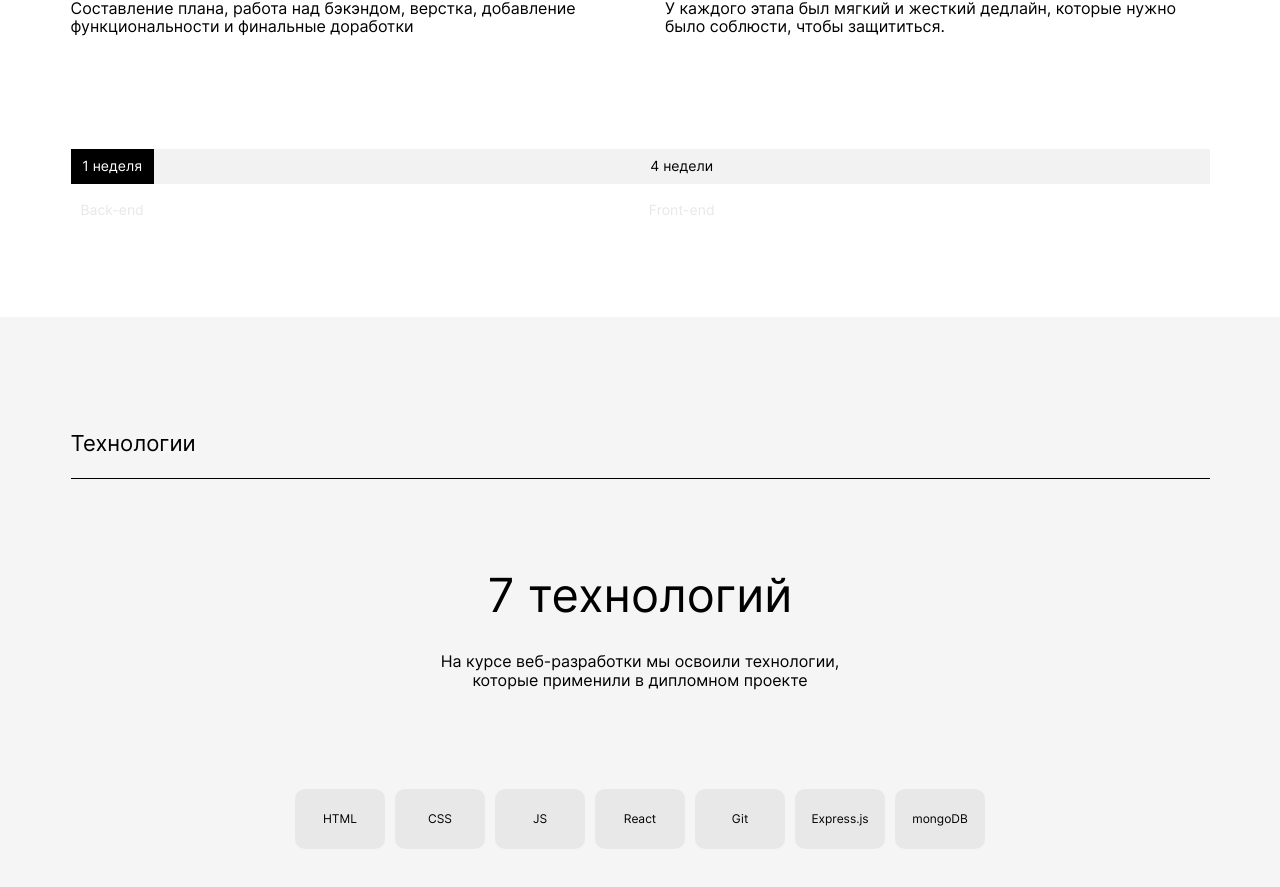
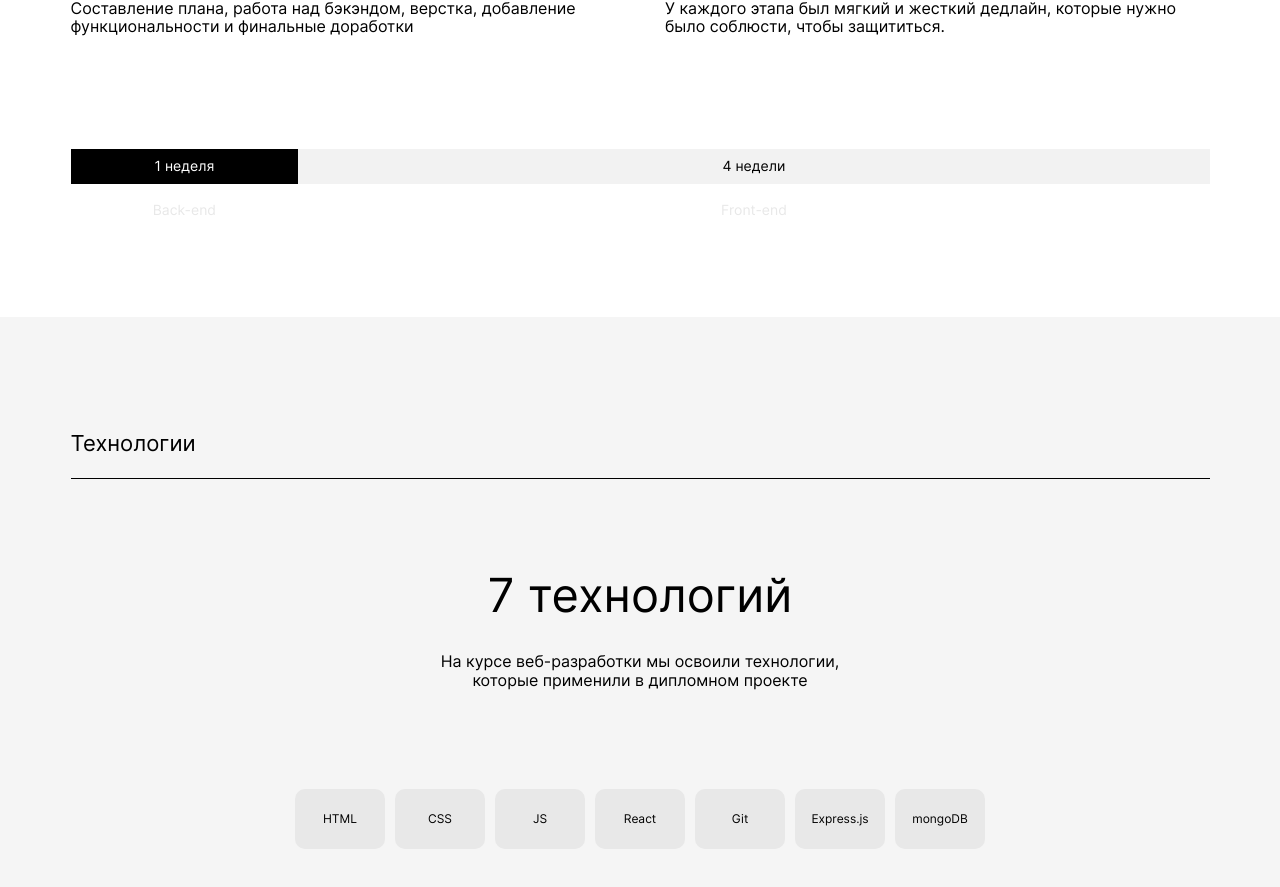
Before and after one commit to VladimirZobachov/movies-explorer-frontend, a React (Create React App) app: page / in a window 1280 px wide. Shown: the part 887-1774 px from the top of the page. Built offline with nearby package versions, Linux system fonts and the light colour scheme.

Commit message:
fix: del horizontal scroll

```diff
--- a/src/components/Main/AboutProject/AboutProject.css
+++ b/src/components/Main/AboutProject/AboutProject.css
@@ -25,7 +25,7 @@
 .main__about-project-timeline{
     display: grid;
     width: 100%;
-    grid-template-columns: fit-content(100%) auto;
+    grid-template-columns: 20% auto;
     justify-items: center;
     list-style-type: none;
     padding: 97px 0 99px 0;
@@ -35,7 +35,6 @@
     text-align: center;
     width: 100%;
     min-width: 50%;
-    padding: 0 10px;
 }
 .main__about-project-timeline-item-title{
     display: grid;
```
